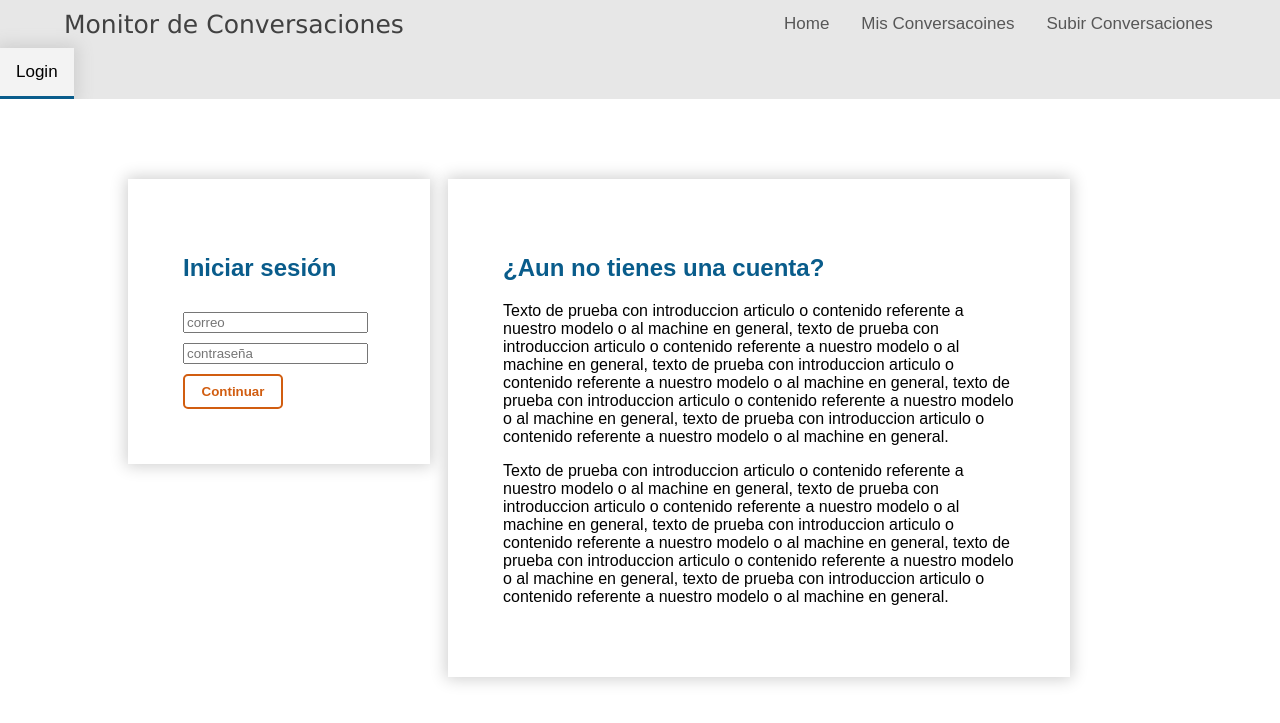
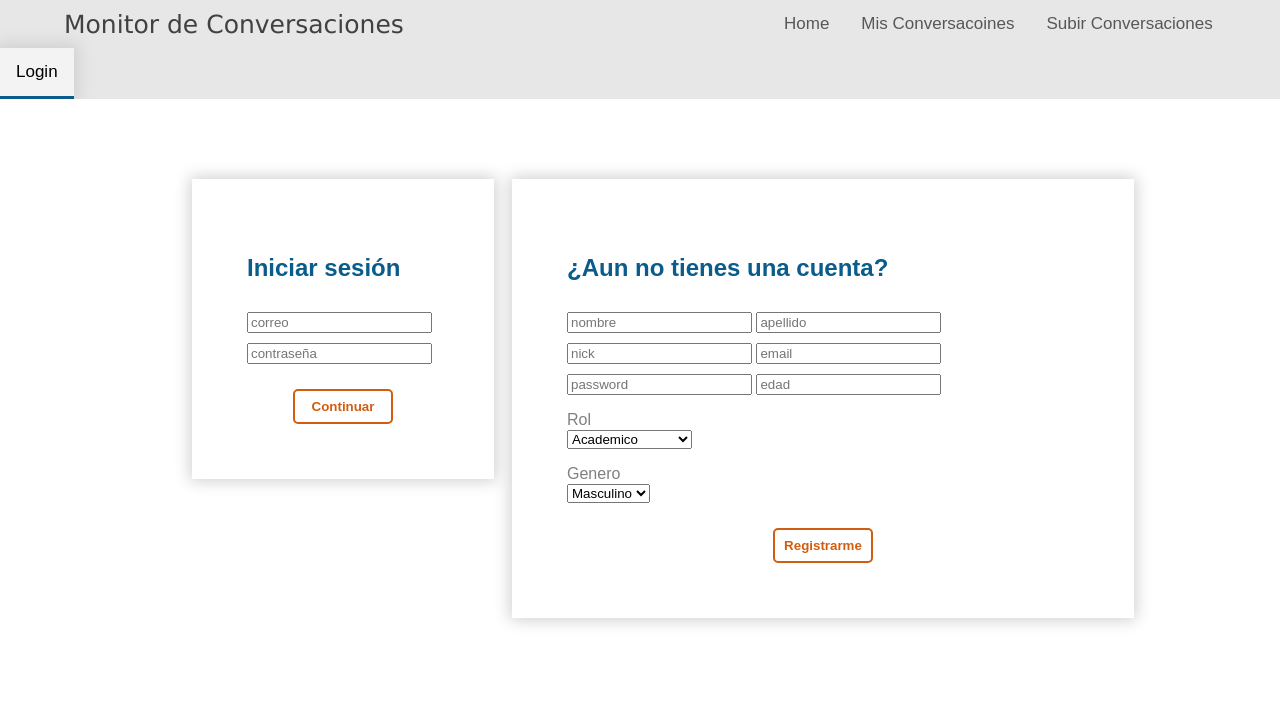
Before and after one commit to Josue0117/message_monitor, a Django app: page /login/ in a window 1280 px wide. Shown: the top 723 px of the page. Run offline with Django 3.2, Linux system fonts and the light colour scheme.

Commit message:
Final login tab style

```diff
--- a/msg_mnt/msg_mnt/static/msg_mnt/css/login.css
+++ b/msg_mnt/msg_mnt/static/msg_mnt/css/login.css
@@ -7,21 +7,35 @@ div.card {
 }
 
 div.login {
-    margin-left: 10%;
+    margin-left: 15%;
     width: 15%;
 }
 
 div.signup {
-    margin-left: 35%;
+    margin-left: 40%;
     width: 40%;
+}
+
+div.button {
+    text-align: center;
+    margin-top: 15px;
 }
 
 h2 {
     color: rgb(9, 92, 139)
 }
 
+p {
+    color: gray;
+}
+
 input, button {
     margin-top: 10px;
+}
+
+select {
+    margin-top: -15px;
+    display: block;
 }
 
 button {
@@ -32,6 +46,7 @@ button {
     background-color: white;
     border: solid 2px rgb(209, 93, 16);
     border-radius: 5px;
+    text-align: center;
 }
 
 button:hover {
--- a/msg_mnt/msg_mnt/templates/login.html
+++ b/msg_mnt/msg_mnt/templates/login.html
@@ -16,26 +16,37 @@
         <form>
             <input id="email" name="email" type="text" placeholder="correo">
             <input id="password" name="password" type="password" placeholder="contraseña">
-            <button>Continuar</button>
+            <div class="button">
+                <button>Continuar</button>
+            </div>
         </form>
     </div>
 
     <div class="signup card">
         <h2>¿Aun no tienes una cuenta?</h2>
-        <p>Texto de prueba con introduccion articulo o contenido referente a nuestro modelo o al machine
-            en general, texto de prueba con introduccion articulo o contenido referente a nuestro modelo o al machine
-            en general, texto de prueba con introduccion articulo o contenido referente a nuestro modelo o al machine
-            en general, texto de prueba con introduccion articulo o contenido referente a nuestro modelo o al machine
-            en general, texto de prueba con introduccion articulo o contenido referente a nuestro modelo o al machine
-            en general.
-        </p>
-        <p>Texto de prueba con introduccion articulo o contenido referente a nuestro modelo o al machine
-            en general, texto de prueba con introduccion articulo o contenido referente a nuestro modelo o al machine
-            en general, texto de prueba con introduccion articulo o contenido referente a nuestro modelo o al machine
-            en general, texto de prueba con introduccion articulo o contenido referente a nuestro modelo o al machine
-            en general, texto de prueba con introduccion articulo o contenido referente a nuestro modelo o al machine
-            en general.
-        </p>
+        <form>
+            <input id='nombre' name="nombre" type="text" placeholder="nombre">
+            <input id='apellido' name="apellido" type="text" placeholder="apellido">
+            <input id='nick' name="nick" type="text" placeholder="nick">
+            <input id='email' name="email" type="email" placeholder="email">
+            <input id='password' name="password" type="password" placeholder="password">
+            <input name="edad" type="text" id='edad' placeholder="edad">
+
+            <p>Rol</p>
+            <select id='rol'>
+                <option value="aca">Academico</option>
+                <option value="rs">Usuario RS</option>
+                <option value="vul">Grupo vulnerable</option>
+            </select>
+            <p>Genero</p>
+            <select id='genero'>
+                <option value="mas">Masculino</option>
+                <option value="fem">Femenino</option>
+            </select>
+            <div class="button">
+                <button>Registrarme</button>
+            </div>
+        </form>
     </div>
 </body>
 </html>
```
